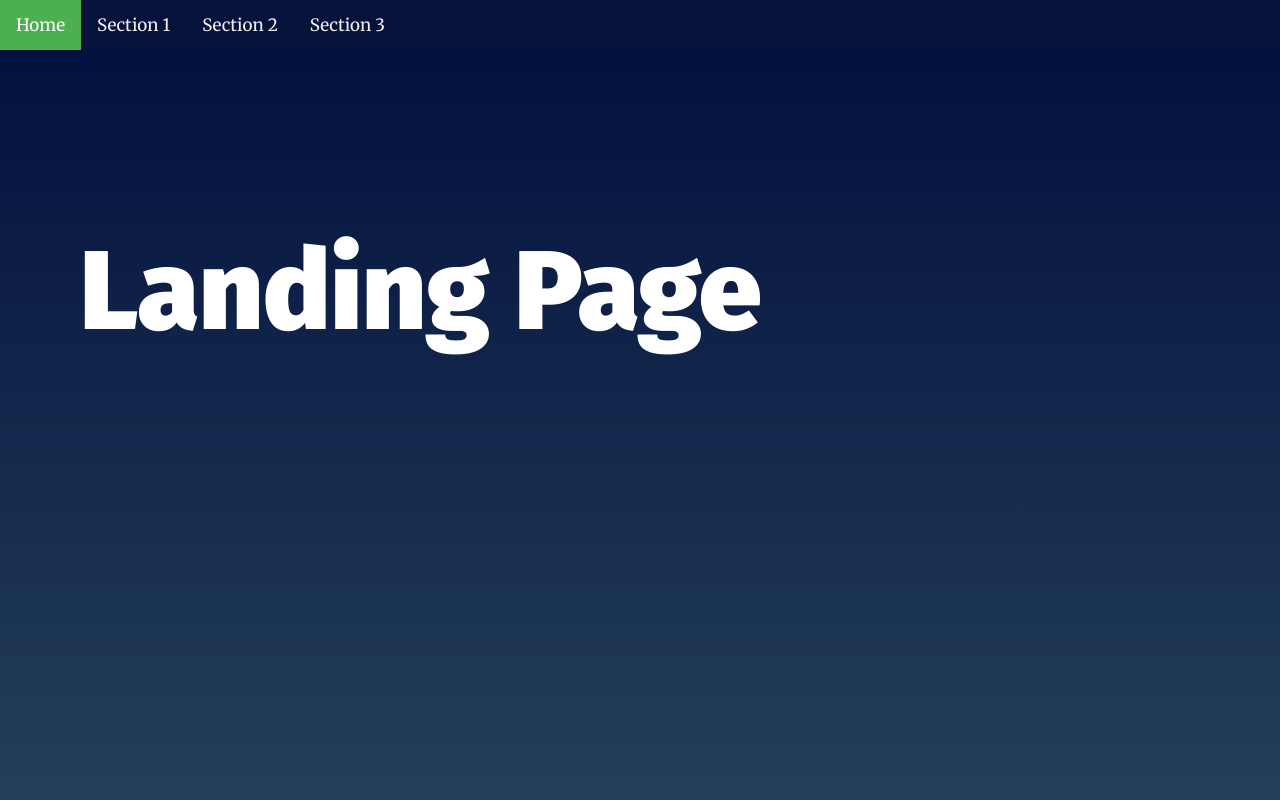
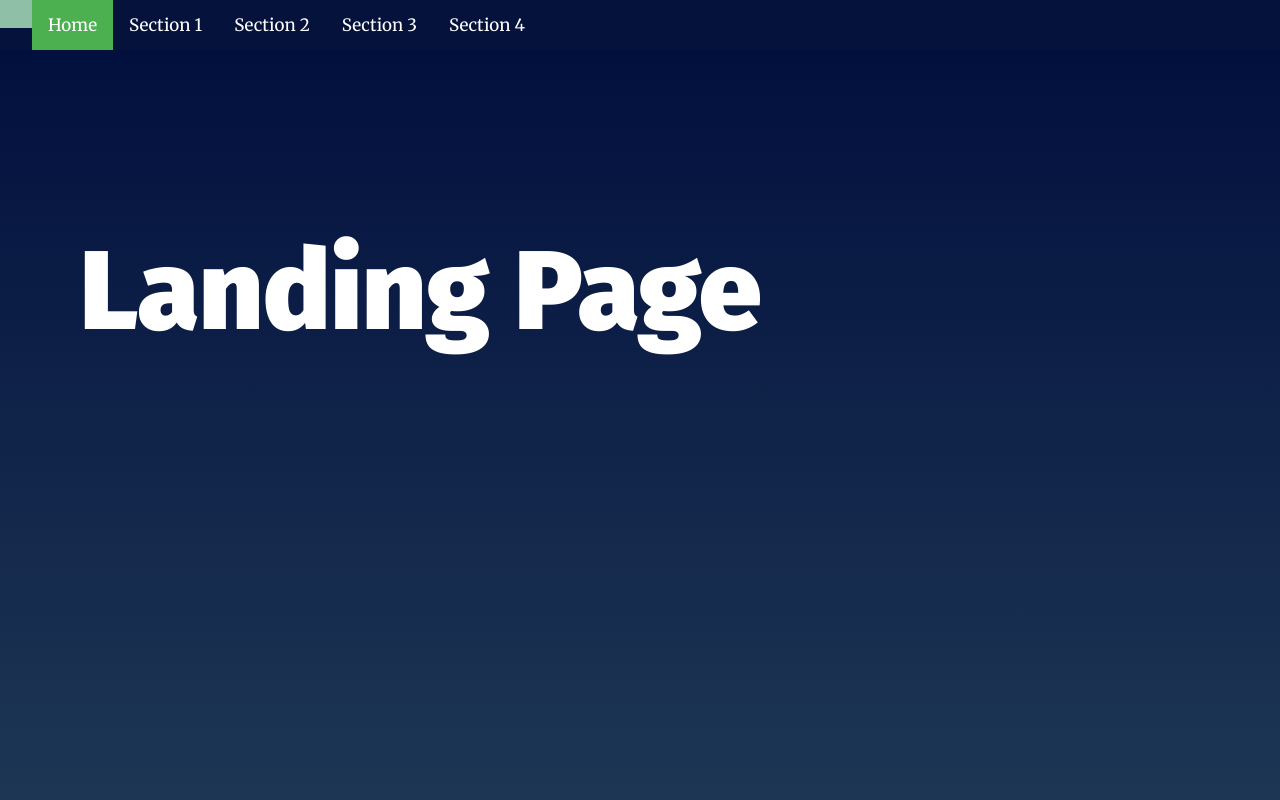
Before and after one commit to isidrolo80/udacity_project2, a plain HTML site: page landing-page/index.html in a window 1280 px wide. Shown: the top 800 px of the page. Drawn offline with Linux system fonts and the light colour scheme.

Commit message:
Final version #2

```diff
--- a/landing-page/css/styles.css
+++ b/landing-page/css/styles.css
@@ -14,13 +14,17 @@
 
 /* navBar */
 /* Add a black background color to the top navigation */
+a{
+    color: white;
+    text-decoration: none;
+}
 .topnav {
   background-color: #05123c;
   overflow: hidden;
 }
 
 /* Style the links inside the navigation bar */
-.topnav a {
+.topnav li {
   float: left;
   display: block;
   color: #f2f2f2;
@@ -31,15 +35,17 @@
 }
 
 /* Change the color of links on hover */
-.topnav a:hover {
+.topnav li:hover {
   background-color: #8fbfa7;
   color: black;
+  text-decoration: none;
 }
 
 /* Add an active class to highlight the current page */
-.topnav a.active {
+.topnav li.active {
   background-color: #4CAF50;
   color: white;
+  text-decoration: none;
 }
 
 /* Hide the link that should open and close the topnav on small screens */
--- a/landing-page/index.html
+++ b/landing-page/index.html
@@ -21,9 +21,9 @@
     <nav class="navbar__menu">
       <!-- Navigation starts as empty UL that will be populated with JS -->
       <div class="topnav" id="myTopnav" data-nav="myTopnav">
-        <a href="javascript:void(0);" class="icon" onclick="myFunction()">
+        <li><a href="javascript:void(0);" class="icon" onclick="toggleresponsive()">
           <i class="fa fa-bars"></i>
-        </a>
+        </a></li>
       </div>
 
 
@@ -66,6 +66,14 @@
         <p>Aliquam a convallis justo. Vivamus venenatis, erat eget pulvinar gravida, ipsum lacus aliquet velit, vel luctus diam ipsum a diam. Cras eu tincidunt arcu, vitae rhoncus purus. Vestibulum fermentum consectetur porttitor. Suspendisse imperdiet porttitor tortor, eget elementum tortor mollis non.</p>
       </div>
     </section>
+    <section id="section4" data-nav="Section 4" class="your-active-class">
+      <div class="landing__container">
+        <h2>Section 4</h2>
+        <p>Lorem ipsum dolor sit amet, consectetur adipiscing elit. Morbi fermentum metus faucibus lectus pharetra dapibus. Suspendisse potenti. Aenean aliquam elementum mi, ac euismod augue. Donec eget lacinia ex. Phasellus imperdiet porta orci eget mollis. Sed convallis sollicitudin mauris ac tincidunt. Donec bibendum, nulla eget bibendum consectetur, sem nisi aliquam leo, ut pulvinar quam nunc eu augue. Pellentesque maximus imperdiet elit a pharetra. Duis lectus mi, aliquam in mi quis, aliquam porttitor lacus. Morbi a tincidunt felis. Sed leo nunc, pharetra et elementum non, faucibus vitae elit. Integer nec libero venenatis libero ultricies molestie semper in tellus. Sed congue et odio sed euismod.</p>
+
+        <p>Aliquam a convallis justo. Vivamus venenatis, erat eget pulvinar gravida, ipsum lacus aliquet velit, vel luctus diam ipsum a diam. Cras eu tincidunt arcu, vitae rhoncus purus. Vestibulum fermentum consectetur porttitor. Suspendisse imperdiet porttitor tortor, eget elementum tortor mollis non.</p>
+      </div>
+    </section>
 
 
   </main>
--- a/landing-page/js/app.js
+++ b/landing-page/js/app.js
@@ -18,7 +18,7 @@
  * Define Global Variables
  *
 */
-let currentSection = [document.getElementById("home"), document.getElementById("section1"), document.getElementById("section2"), document.getElementById("section3")];
+let currentSection = [document.getElementById("home"), document.getElementById("section1"), document.getElementById("section2"), document.getElementById("section3"), document.getElementById("section4")];
 
 /**
  * End Global Variables
@@ -45,21 +45,31 @@
 	navVarOptions[1].classList.add('active');
 	navVarOptions[2].classList.remove('active');
 	navVarOptions[3].classList.remove('active');
+	navVarOptions[4].classList.remove('active');
   } else if (window.scrollY > (currentSection[1].offsetTop) && window.scrollY <= currentSection[2].offsetTop ) {
   	navVarOptions[0].classList.remove('active');
 	navVarOptions[1].classList.remove('active');
 	navVarOptions[2].classList.add('active');
 	navVarOptions[3].classList.remove('active');
-  } else if (window.scrollY >= currentSection[2].offsetTop) {
+	navVarOptions[4].classList.remove('active');
+  } else if (window.scrollY >= currentSection[2].offsetTop && window.scrollY <= currentSection[3].offsetTop) {
   	navVarOptions[0].classList.remove('active');
 	navVarOptions[1].classList.remove('active');
 	navVarOptions[2].classList.remove('active');
 	navVarOptions[3].classList.add('active');
+	navVarOptions[4].classList.remove('active');
+  } else if (window.scrollY >= currentSection[3].offsetTop) {
+  	navVarOptions[0].classList.remove('active');
+  	navVarOptions[1].classList.remove('active');
+	navVarOptions[2].classList.remove('active');
+	navVarOptions[3].classList.remove('active');
+	navVarOptions[4].classList.add('active');
   } else {
   	navVarOptions[0].classList.add('active');
   	navVarOptions[1].classList.remove('active');
 	navVarOptions[2].classList.remove('active');
 	navVarOptions[3].classList.remove('active');
+	navVarOptions[4].classList.remove('active');
   }
 
   function changeOptionNavBar(element) {
@@ -73,12 +83,12 @@
 
 
 /* Toggle between adding and removing the "responsive" class to topnav when the user clicks on the hamburger icon */
-function myFunction() {
-  var x = document.getElementById("myTopnav");
-  if (x.className === "topnav") {
-    x.className += " responsive";
+function toggleresponsive() {
+  let myTopnav = document.getElementById("myTopnav");
+  if (myTopnav.className === "topnav") {
+    myTopnav.className += " responsive";
   } else {
-    x.className = "topnav";
+    myTopnav.className = "topnav";
   }
 }
 
@@ -92,8 +102,52 @@
 // build the nav
 function buildNav() {
 	const loadOptions = document.querySelector('#myTopnav');
-	let initialOptionsHTML = '<a href="#home" class="navOptions active">Home</a> <a href="#section1" class="navOptions">Section 1</a><a href="#section2" class="navOptions">Section 2</a> <a href="#section3" class="navOptions">Section 3</a>';
-	loadOptions.insertAdjacentHTML('afterbegin', initialOptionsHTML);
+
+	const navElement = document.createElement('li');
+	const link0 = document.createElement('a');
+	navElement.setAttribute('class', 'navOptions');
+	link0.textContent = "Home";
+	link0.setAttribute('href', "#home");
+	loadOptions.appendChild(navElement);
+	navElement.appendChild(link0);
+
+
+	const navElement1 = document.createElement('li');
+	const link1 = document.createElement('a');
+	navElement1.setAttribute('class', 'navOptions');
+	link1.textContent = "Section 1";
+	link1.setAttribute('href', "#section1");
+	loadOptions.appendChild(navElement1);
+	navElement1.appendChild(link1);
+
+	const navElement2 = document.createElement('li');
+	const link2 = document.createElement('a');
+	navElement2.setAttribute('class', 'navOptions');
+	link2.textContent = "Section 2";
+	link2.setAttribute('href', "#section2");
+	loadOptions.appendChild(navElement2);
+	navElement2.appendChild(link2);
+
+	const navElement3 = document.createElement('li');
+	const link3 = document.createElement('a');
+	navElement3.setAttribute('class', 'navOptions');
+	link3.textContent = "Section 3";
+	link3.setAttribute('href', "#section3");
+	loadOptions.appendChild(navElement3);
+	navElement3.appendChild(link3);
+
+	const navElement4 = document.createElement('li');
+	const link4 = document.createElement('a');
+	navElement4.setAttribute('class', 'navOptions');
+	link4.textContent = "Section 4";
+	link4.setAttribute('href', "#section4");
+	loadOptions.appendChild(navElement4);
+	navElement4.appendChild(link4);
+
+
+
+	//let initialOptionsHTML = '<a href="#home" class="navOptions active">Home</a> <a href="#section1" class="navOptions">Section 1</a><a href="#section2" class="navOptions">Section 2</a> <a href="#section3" class="navOptions">Section 3</a><a href="#section4" class="navOptions">Section 4</a>';
+	//loadOptions.insertAdjacentHTML('afterbegin', initialOptionsHTML);
 }
 
 // Add class 'active' to section when near top of viewport
```
Also changed, not shown: landing-page/README.md.
